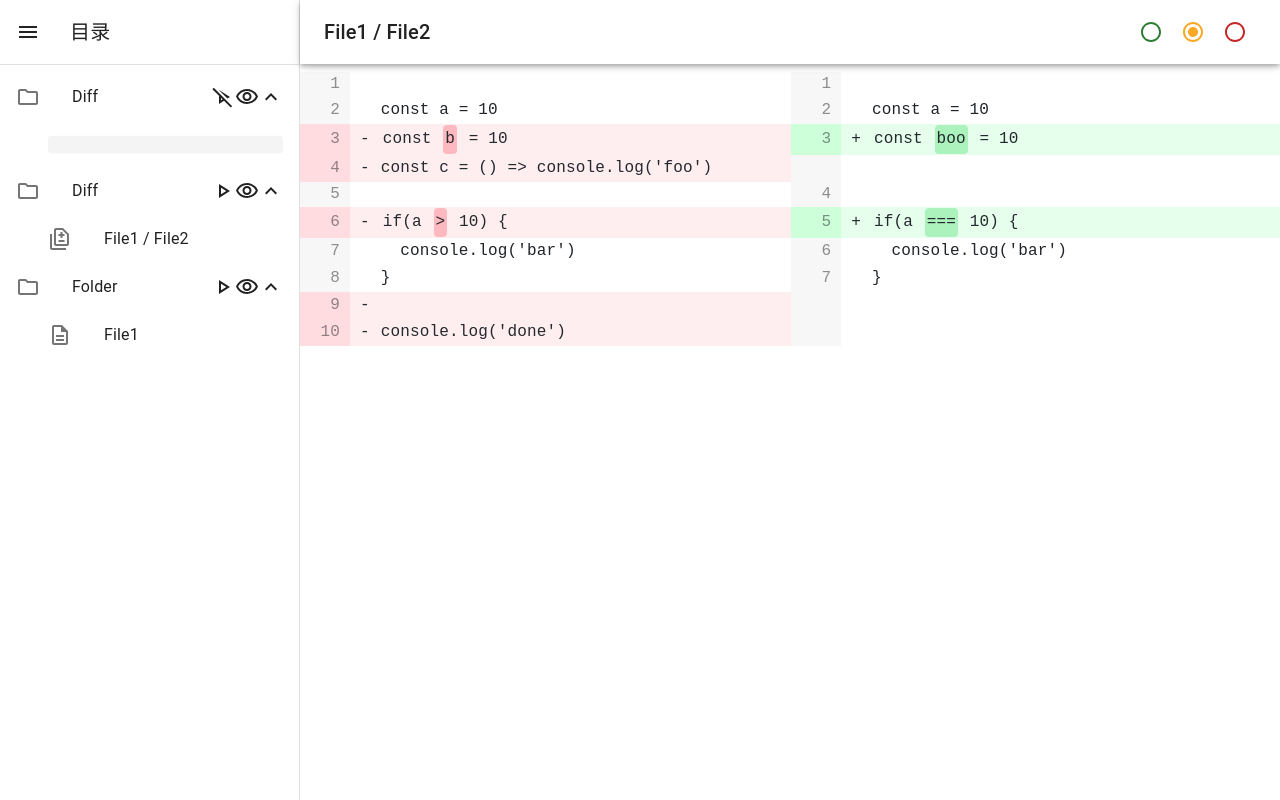
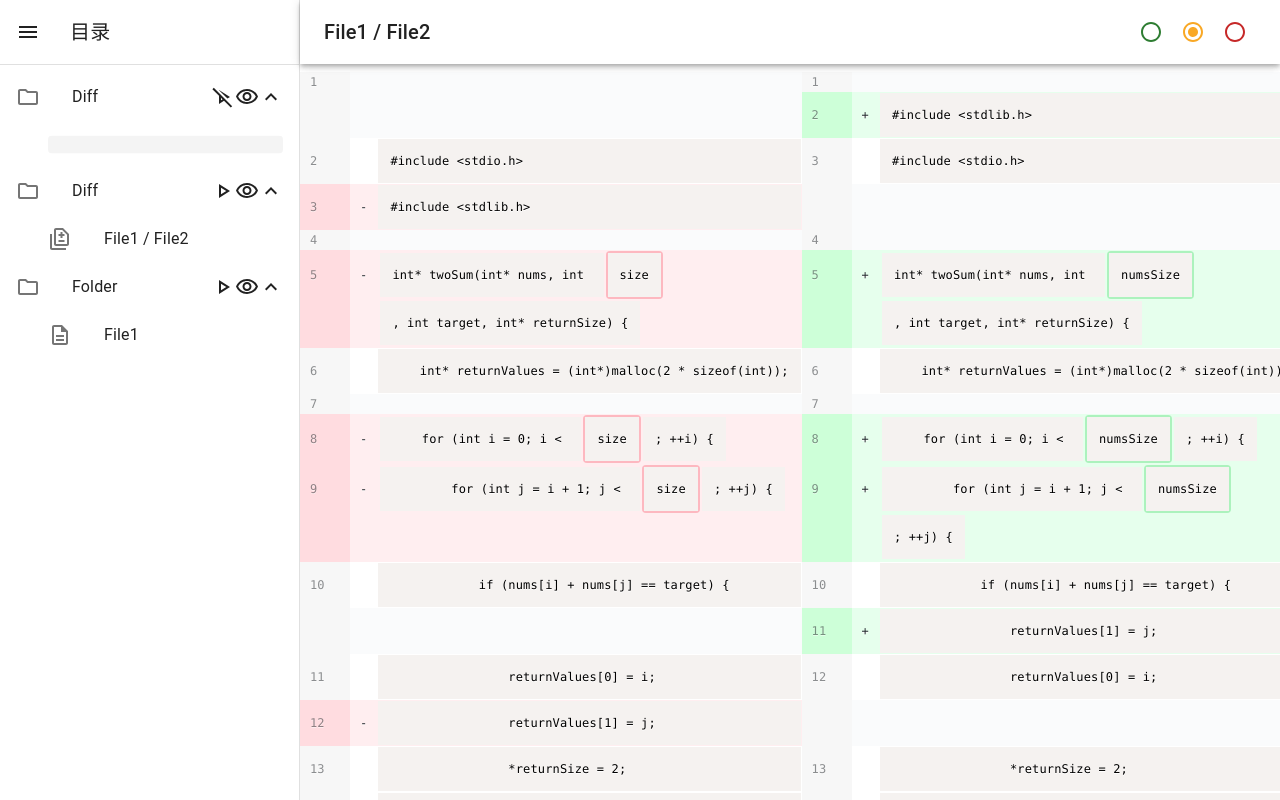
Before and after one commit to OrangeX4/autodiff-frontend, a React (Create React App) app: page / in a window 1280 px wide. Built offline with nearby package versions, Linux system fonts and the light colour scheme.

Commit message:
Complete highlight

```diff
--- a/package.json
+++ b/package.json
@@ -10,6 +10,7 @@
     "@testing-library/jest-dom": "^5.16.5",
     "@testing-library/react": "^13.4.0",
     "@testing-library/user-event": "^13.5.0",
+    "prismjs": "^1.29.0",
     "react": "^18.2.0",
     "react-diff-viewer-continued": "^3.2.2",
     "react-dom": "^18.2.0",
--- a/src/App.css
+++ b/src/App.css
@@ -32,7 +32,145 @@
   from {
     transform: rotate(0deg);
   }
+
   to {
     transform: rotate(360deg);
   }
 }
+
+
+/* Code highlight */
+
+
+code,
+pre {
+  color: black;
+  text-shadow: 0 1px white;
+  font-family: Consolas, Monaco, 'Andale Mono', monospace;
+  direction: ltr;
+  text-align: left;
+  white-space: pre;
+  word-spacing: normal;
+  word-break: normal;
+  font-size: 12px !important;
+  line-height: 20px !important;
+  -moz-tab-size: 4;
+  -o-tab-size: 4;
+  tab-size: 4;
+  -webkit-hyphens: none;
+  -moz-hyphens: none;
+  -ms-hyphens: none;
+  hyphens: none
+}
+
+pre[class*="language-"]::-moz-selection,
+pre[class*="language-"] ::-moz-selection,
+code[class*="language-"]::-moz-selection,
+code[class*="language-"] ::-moz-selection {
+  text-shadow: none;
+  background: #b3d4fc
+}
+
+pre[class*="language-"]::selection,
+pre[class*="language-"] ::selection,
+code[class*="language-"]::selection,
+code[class*="language-"] ::selection {
+  text-shadow: none;
+  background: #b3d4fc
+}
+
+@media print {
+
+  code[class*="language-"],
+  pre[class*="language-"] {
+    text-shadow: none
+  }
+}
+
+pre[class*="language-"] {
+  padding: 1em;
+  margin: .5em 0;
+  overflow: auto
+}
+
+:not(pre)>code[class*="language-"],
+pre[class*="language-"] {
+  background: #f5f2f0
+}
+
+:not(pre)>code[class*="language-"] {
+  padding: .1em;
+  border-radius: .3em
+}
+
+.token.comment,
+.token.prolog,
+.token.doctype,
+.token.cdata {
+  color: slategray
+}
+
+.token.punctuation {
+  color: #999
+}
+
+.namespace {
+  opacity: .7
+}
+
+.token.property,
+.token.tag,
+.token.boolean,
+.token.number,
+.token.constant,
+.token.symbol,
+.token.deleted {
+  color: #905
+}
+
+.token.selector,
+.token.attr-name,
+.token.string,
+.token.char,
+.token.builtin,
+.token.inserted {
+  color: #690
+}
+
+.token.operator,
+.token.entity,
+.token.url,
+.language-css .token.string,
+.style .token.string {
+  color: #a67f59;
+  background: hsla(0, 0, 100%, .5)
+}
+
+.token.atrule,
+.token.attr-value,
+.token.keyword {
+  color: #07a
+}
+
+.token.function {
+  color: #dd4a68
+}
+
+.token.regex,
+.token.important,
+.token.variable {
+  color: #e90
+}
+
+.token.important,
+.token.bold {
+  font-weight: bold
+}
+
+.token.italic {
+  font-style: italic
+}
+
+.token.entity {
+  cursor: help
+}
--- a/src/App.jsx
+++ b/src/App.jsx
@@ -27,6 +27,10 @@ import Typography from '@mui/material/Typography';
 import Divider from '@mui/material/Divider';
 import MenuIcon from '@mui/icons-material/Menu';
 import { ListItem, Skeleton } from '@mui/material';
+
+import './App.css'
+
+const Prism = require('prismjs');
 
 
 const drawerWidth = 300;
@@ -77,34 +81,78 @@ const Drawer = styled(MuiDrawer, { shouldForwardProp: (prop) => prop !== 'open'
 
 const mdTheme = createTheme();
 
-const highlightSyntax = (str) => (
-    <pre
-        style={{ display: 'inline' }}
-        dangerouslySetInnerHTML={{
-            // __html: Prism.highlight(str, Prism.languages.javascript),
-            __html: str,
-        }}
-    />
-);
+const highlightSyntax = (str) => {
+    if (!str) return;
+    const html = Prism.highlight(str, Prism.languages.clike, "clike");
+    return <pre><code className="language-cpp" dangerouslySetInnerHTML={{
+        __html: html,
+        // __html: str,
+    }}
+    /></pre>
+};
 
 const oldCode = `
-const a = 10
-const b = 10
-const c = () => console.log('foo')
+#include <stdio.h>
+#include <stdlib.h>
 
-if(a > 10) {
-  console.log('bar')
+int* twoSum(int* nums, int size, int target, int* returnSize) {
+    int* returnValues = (int*)malloc(2 * sizeof(int));
+
+    for (int i = 0; i < size; ++i) {
+        for (int j = i + 1; j < size; ++j) {
+            if (nums[i] + nums[j] == target) {
+                returnValues[0] = i;
+                returnValues[1] = j;
+                *returnSize = 2;
+                return returnValues;
+            }
+        }
+    }
+
+    return 0;
 }
 
-console.log('done')
+int main() {
+    int nums[] = { 2, 7, 11, 15 };
+    int returnSize;
+    int* result = twoSum(nums, 4, 18, &returnSize);
+    printf("%d %d", result[0], result[1]);
+
+    getchar();
+    getchar();
+    return 0;
+}
 `;
 
 const newCode = `
-const a = 10
-const boo = 10
+#include <stdlib.h>
+#include <stdio.h>
 
-if(a === 10) {
-  console.log('bar')
+int* twoSum(int* nums, int numsSize, int target, int* returnSize) {
+    int* returnValues = (int*)malloc(2 * sizeof(int));
+
+    for (int i = 0; i < numsSize; ++i) {
+        for (int j = i + 1; j < numsSize; ++j) {
+            if (nums[i] + nums[j] == target) {
+                returnValues[1] = j;
+                returnValues[0] = i;
+                *returnSize = 2;
+                return returnValues;
+            }
+        }
+    }
+
+    return 0;
+}
+
+int main() {
+    int returnSize;
+    int nums[] = { 2, 7, 11, 15 };
+    int* result = twoSum(nums, 4, 18, &returnSize);
+    printf("%d %d", result[0], result[1]);
+
+    getchar();
+    return 0;
 }
 `;
 
@@ -245,6 +293,7 @@ function App() {
                     <ReactDiffViewer
                         oldValue={oldCode}
                         newValue={newCode}
+                        showDiffOnly={false}
                         compareMethod={DiffMethod.WORDS}
                         renderContent={highlightSyntax}
                         splitView={true}
--- a/src/index.js
+++ b/src/index.js
@@ -8,8 +8,6 @@ const root = ReactDOM.createRoot(document.getElementById('root'));
 root.render(
   <React.StrictMode>
     <App />
-    <link href="https://cdnjs.cloudflare.com/ajax/libs/prism/1.15.0/prism.min.css"/>
-    <script src="https://cdnjs.cloudflare.com/ajax/libs/prism/1.15.0/prism.min.js"></script>
   </React.StrictMode>
 );
 
```
Also changed, not shown: 1 other file (tests, documents, lock files or other folders).
